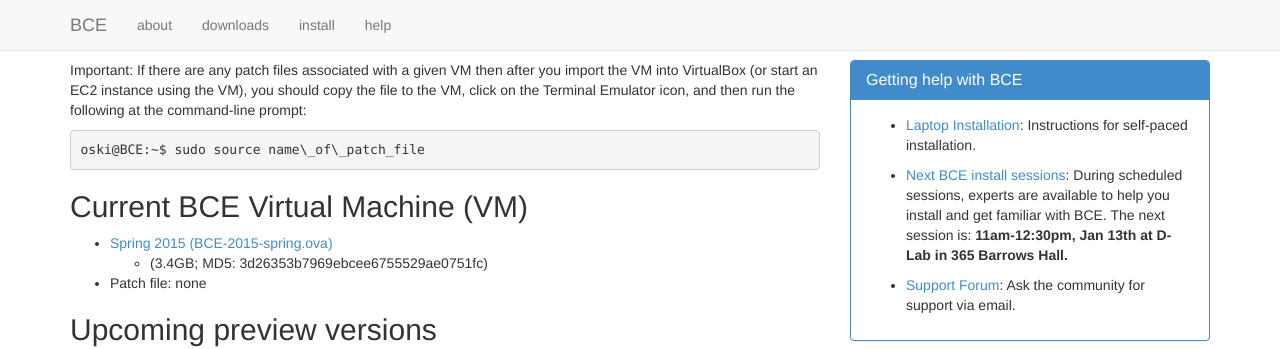
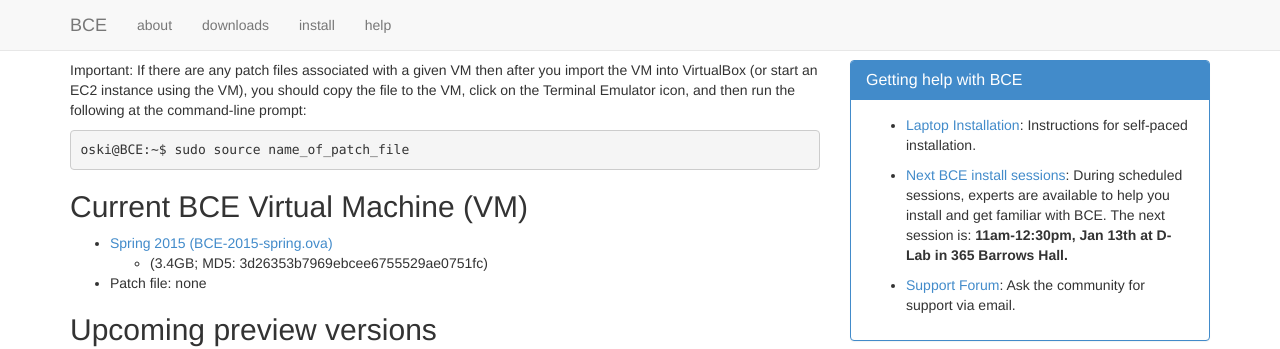
Before and after one commit to ucberkeley/bce-documentation, a Jekyll site: the page built from downloads.md, in a window 1280 px wide. Shown: the top 349 px of the page. Built offline with Jekyll 4.4.1, drawn with Linux system fonts in a browser that asks for light colours; nearby versions of some CDN libraries; library files that are not in the unit come from our copies; Markdown is read by kramdown in place of the engine named in the settings.

```diff
--- a/downloads.md
+++ b/downloads.md
@@ -5,7 +5,7 @@ title: Downloads
 
 Important: If there are any patch files associated with a given VM then after you import the VM into VirtualBox (or start an EC2 instance using the VM), you should copy the file to the VM, click on the Terminal Emulator icon, and then run the following at the command-line prompt:
 
-    oski@BCE:~$ sudo source name\_of\_patch_file
+    oski@BCE:~$ sudo source name_of_patch_file
 
 ## Current BCE Virtual Machine (VM)
 
```
